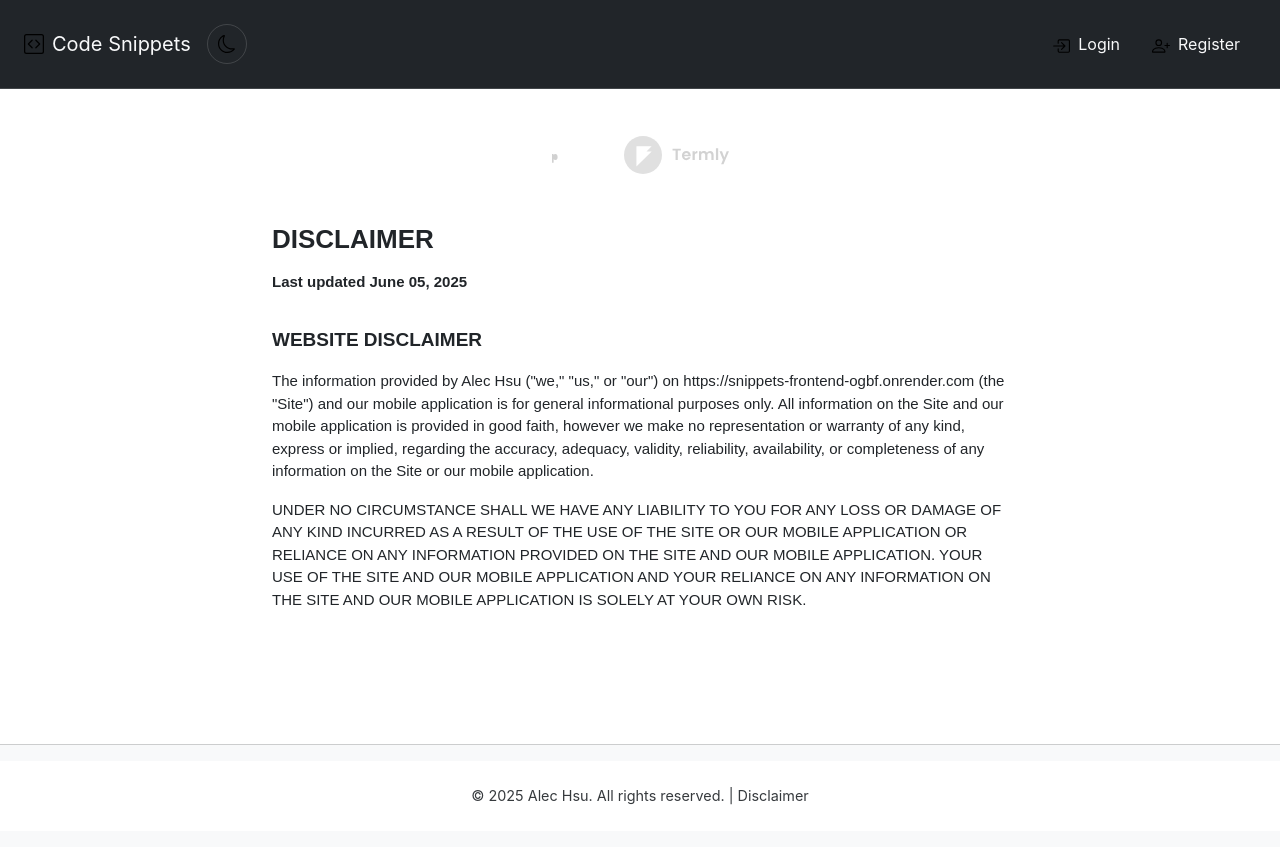
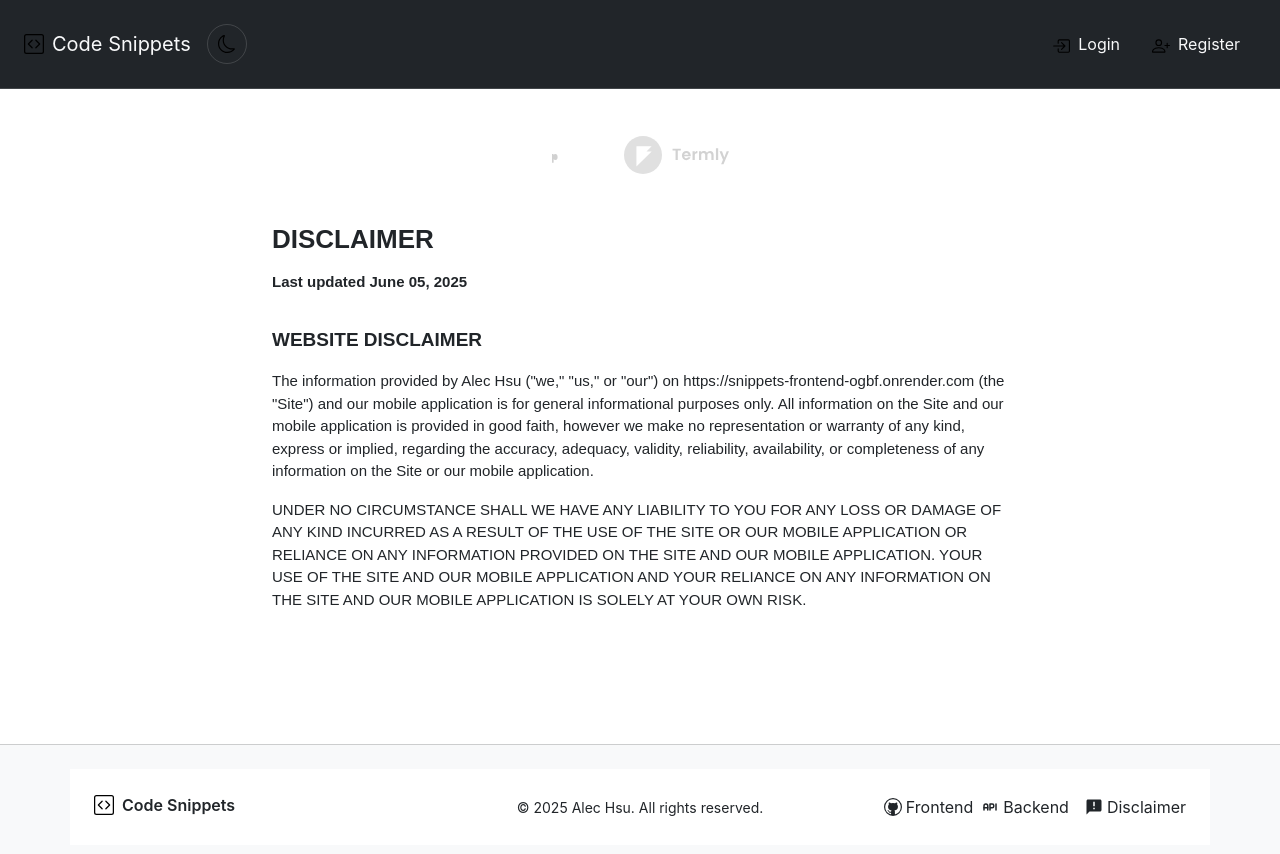
Before and after one commit to hsu022210/Snippets-frontend, a React (Vite) app: page /disclaimer in a window 1280 px wide. Shown: the top 854 px of the page. Built offline with nearby package versions, Linux system fonts and the light colour scheme.

Commit message:
add github links to footer

```diff
--- a/package.json
+++ b/package.json
@@ -37,6 +37,7 @@
     "react-bootstrap-icons": "^1.11.6",
     "react-dom": "^19.1.0",
     "react-error-boundary": "^6.0.0",
+    "react-icons": "^5.5.0",
     "react-router-dom": "^7.6.2"
   },
   "devDependencies": {
--- a/src/components/Footer.tsx
+++ b/src/components/Footer.tsx
@@ -1,20 +1,64 @@
-import { Container } from 'react-bootstrap'
+import { Container, Row, Col } from 'react-bootstrap'
 import { useTheme } from '../contexts/ThemeContext'
 import { Link } from 'react-router-dom'
+import { CodeSquare } from 'react-bootstrap-icons'
+import { TbApi } from 'react-icons/tb'
+import { MdAnnouncement } from "react-icons/md"
+import { VscGithub } from "react-icons/vsc"
 
 const Footer: React.FC = () => {
   const { isDark } = useTheme();
   const currentYear = new Date().getFullYear();
 
   return (
-    <footer className={`footer py-3 mt-auto ${isDark ? 'theme-dark' : 'theme-light'}`}>
-      <Container fluid className={`text-center ${isDark ? 'text-light' : 'text-dark'}`}>
-        <p className="mb-0">
-          © {currentYear} Alec Hsu. All rights reserved. |{' '}
-          <Link to="/disclaimer" className={`text-decoration-none ${isDark ? 'text-light' : 'text-dark'}`}>
-            Disclaimer
-          </Link>
-        </p>
+    <footer className={`footer py-4 mt-auto ${isDark ? 'theme-dark' : 'theme-light'}`}>
+      <Container>
+        <Row className="align-items-center">
+          <Col xs={12} md={4} className="text-center text-md-start mb-3 mb-md-0">
+            <Link to="/" className={`text-decoration-none d-inline-flex align-items-center ${isDark ? 'text-light' : 'text-dark'}`}>
+              <CodeSquare className="me-2" size={20} />
+              <span className="fw-semibold">Code Snippets</span>
+            </Link>
+          </Col>
+          <Col xs={12} md={4} className="text-center mb-3 mb-md-0">
+            <small>
+              © {currentYear} Alec Hsu. All rights reserved.
+            </small>
+          </Col>
+          <Col xs={12} md={4} className="text-center text-md-end">
+            <div className="d-flex justify-content-center justify-content-md-end gap-3">
+              <div className="d-flex gap-2">
+                <a
+                  href="https://github.com/hsu022210/Snippets-frontend"
+                  target="_blank"
+                  rel="noopener noreferrer"
+                  className={`text-decoration-none d-inline-flex align-items-center ${isDark ? 'text-light' : 'text-dark'}`}
+                  aria-label="Frontend GitHub Repository"
+                >
+                  <VscGithub className="me-1" size={18} />
+                  <span>Frontend</span>
+                </a>
+                <a
+                  href="https://snippets-backend-69z8.onrender.com/swagger/"
+                  target="_blank"
+                  rel="noopener noreferrer"
+                  className={`text-decoration-none d-inline-flex align-items-center ${isDark ? 'text-light' : 'text-dark'}`}
+                  aria-label="Backend GitHub Repository"
+                >
+                  <TbApi className="me-1" size={18} />
+                  <span>Backend</span>
+                </a>
+              </div>
+              <Link
+                to="/disclaimer"
+                className={`text-decoration-none d-inline-flex align-items-center ${isDark ? 'text-light' : 'text-dark'}`}
+              >
+                <MdAnnouncement className="me-1" size={18} />
+                <span>Disclaimer</span>
+              </Link>
+            </div>
+          </Col>
+        </Row>
       </Container>
     </footer>
   );
--- a/src/styles/components/_footer.scss
+++ b/src/styles/components/_footer.scss
@@ -14,8 +14,11 @@
     background-color: var(--bs-light) !important;
   }
 
-  p {
-    font-size: 0.9rem;
-    opacity: 0.9;
+  a {
+    transition: opacity 0.2s ease;
+
+    &:hover {
+      opacity: 0.8;
+    }
   }
 }
```
Also changed, not shown: 2 other files (tests, documents, lock files or other folders).
